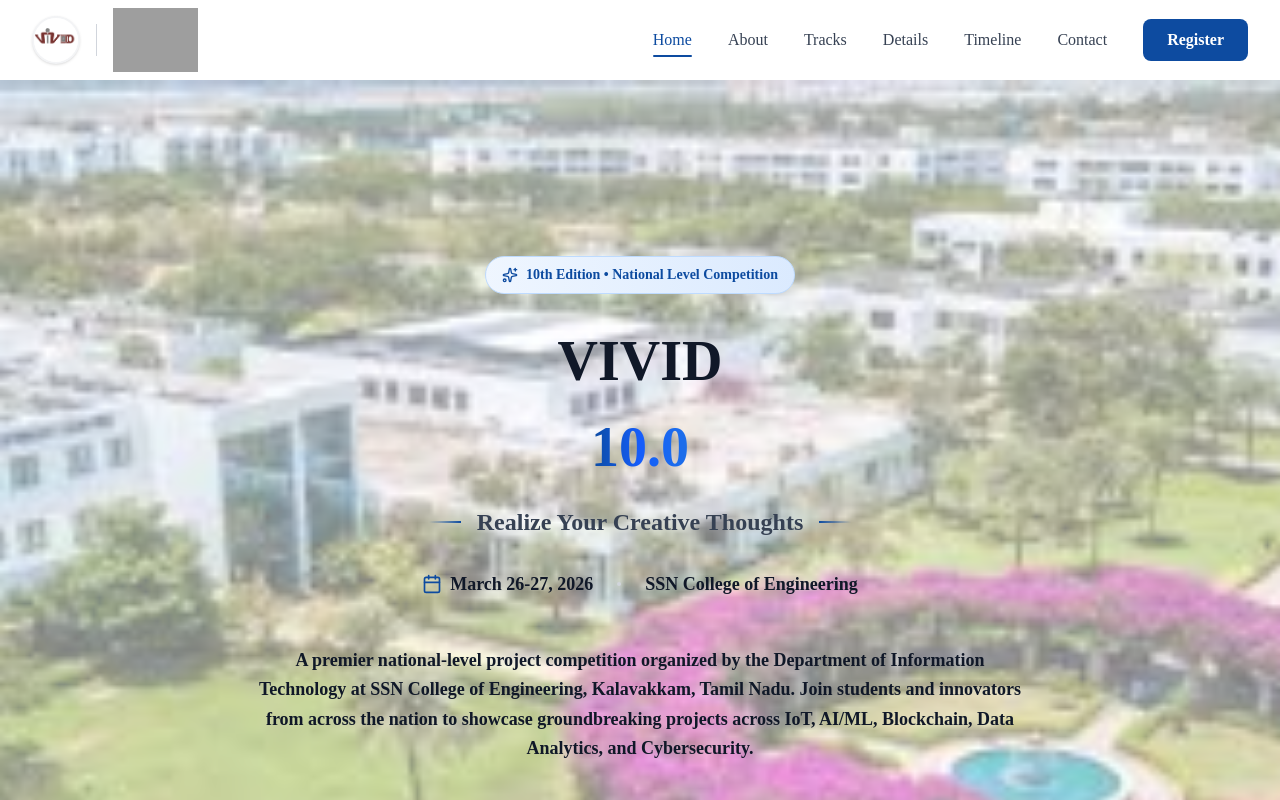
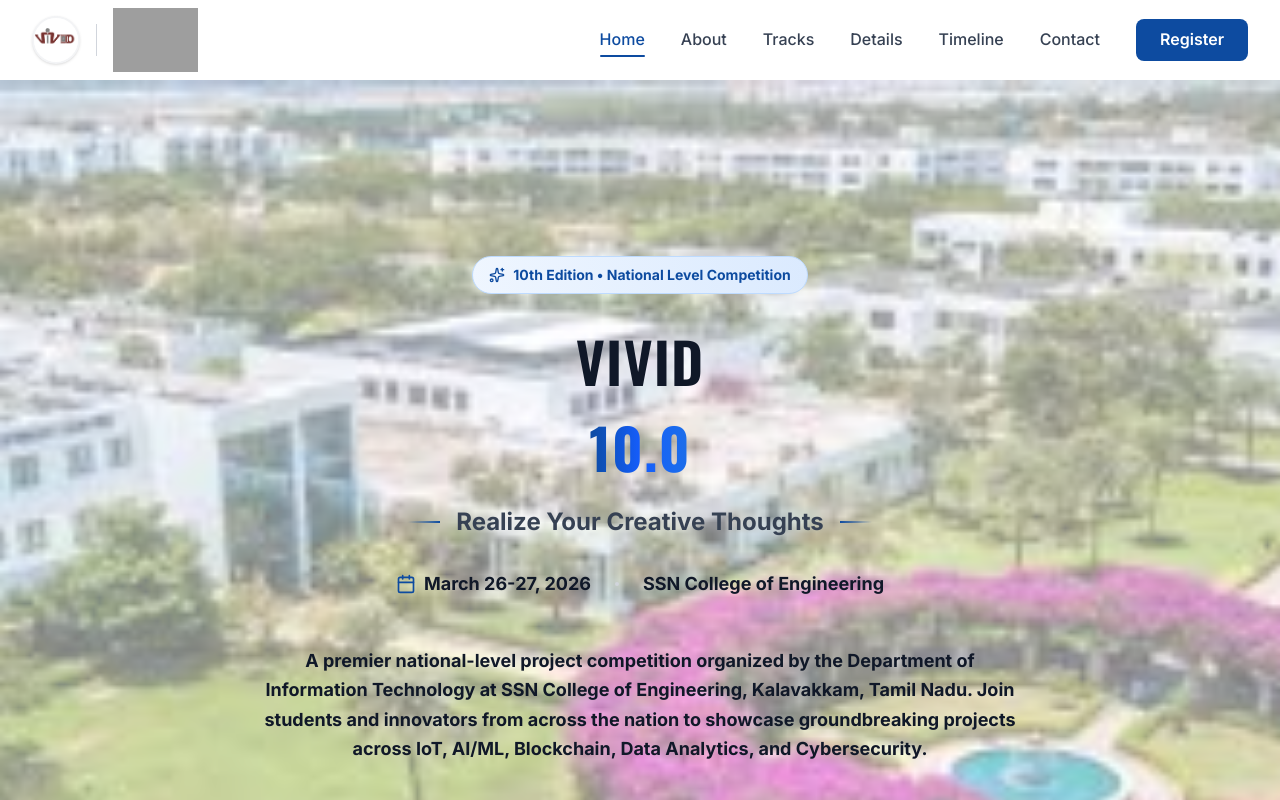
Before and after one commit to baggie11/Vivid-Website, a Next.js app: page / in a window 1280 px wide. Shown: the top 800 px of the page. Built offline with nearby package versions, Linux system fonts and the light colour scheme; grey boxes are pictures that could not be loaded.

Commit message:
Changed font

```diff
--- a/app/globals.css
+++ b/app/globals.css
@@ -32,7 +32,7 @@
 body {
   background: var(--background);
   color: var(--foreground);
-  font-family: "Times New Roman", Georgia, Cambria, "Times", serif;
+  font-family: var(--font-inter), -apple-system, BlinkMacSystemFont;
   line-height: 1.6;
   font-size: 16px;
   transition: background-color 0.3s ease, color 0.3s ease;
@@ -40,9 +40,10 @@
 
 /* Headings - Professional hierarchy */
 h1, h2, h3, h4, h5, h6 {
+  font-family: var(--font-oswald), sans-serif;
   font-weight: 600;
   line-height: 1.25;
-  letter-spacing: 0;
+  letter-spacing: 0.02em;
 }
 
 h1 {
--- a/app/layout.tsx
+++ b/app/layout.tsx
@@ -1,5 +1,5 @@
 import type { Metadata } from "next";
-import { Inter } from "next/font/google";
+import { Inter, Oswald, Bebas_Neue } from "next/font/google";
 import "./globals.css";
 import Navbar from "./components/Navbar";
 
@@ -7,6 +7,18 @@
   variable: "--font-inter",
   subsets: ["latin"],
   weight: ["400", "500", "600", "700", "800"],
+});
+
+const oswald = Oswald({
+  variable: "--font-oswald",
+  subsets: ["latin"],
+  weight: ["400", "500", "600", "700"],
+});
+
+const bebasNeue = Bebas_Neue({
+  variable: "--font-bebas",
+  subsets: ["latin"],
+  weight: ["400"],
 });
 
 export const metadata: Metadata = {
@@ -35,7 +47,7 @@
   return (
     <html lang="en" className="scroll-smooth">
       <body
-        className={`${inter.variable} antialiased bg-white text-gray-900`}
+        className={`${inter.variable} ${oswald.variable} ${bebasNeue.variable} antialiased bg-white text-gray-900`}
       >
         <Navbar />
         {children}
```
